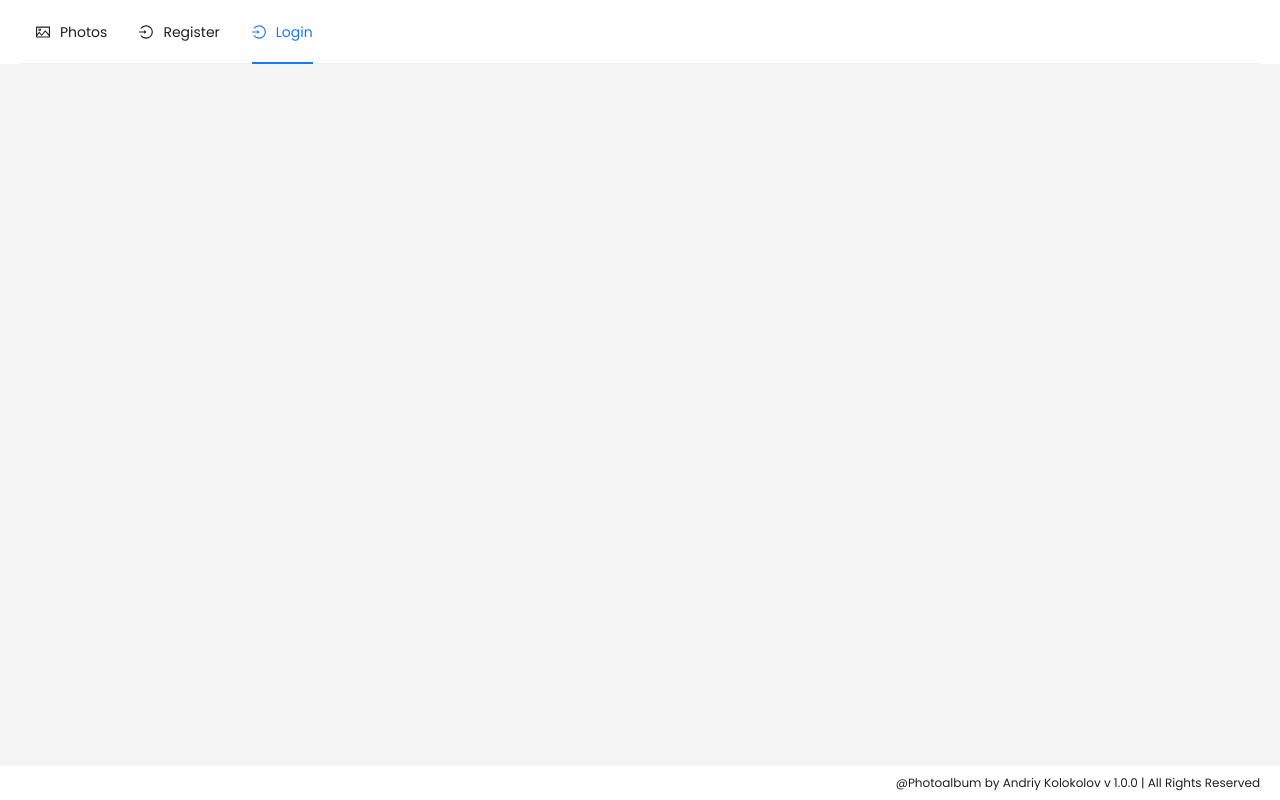
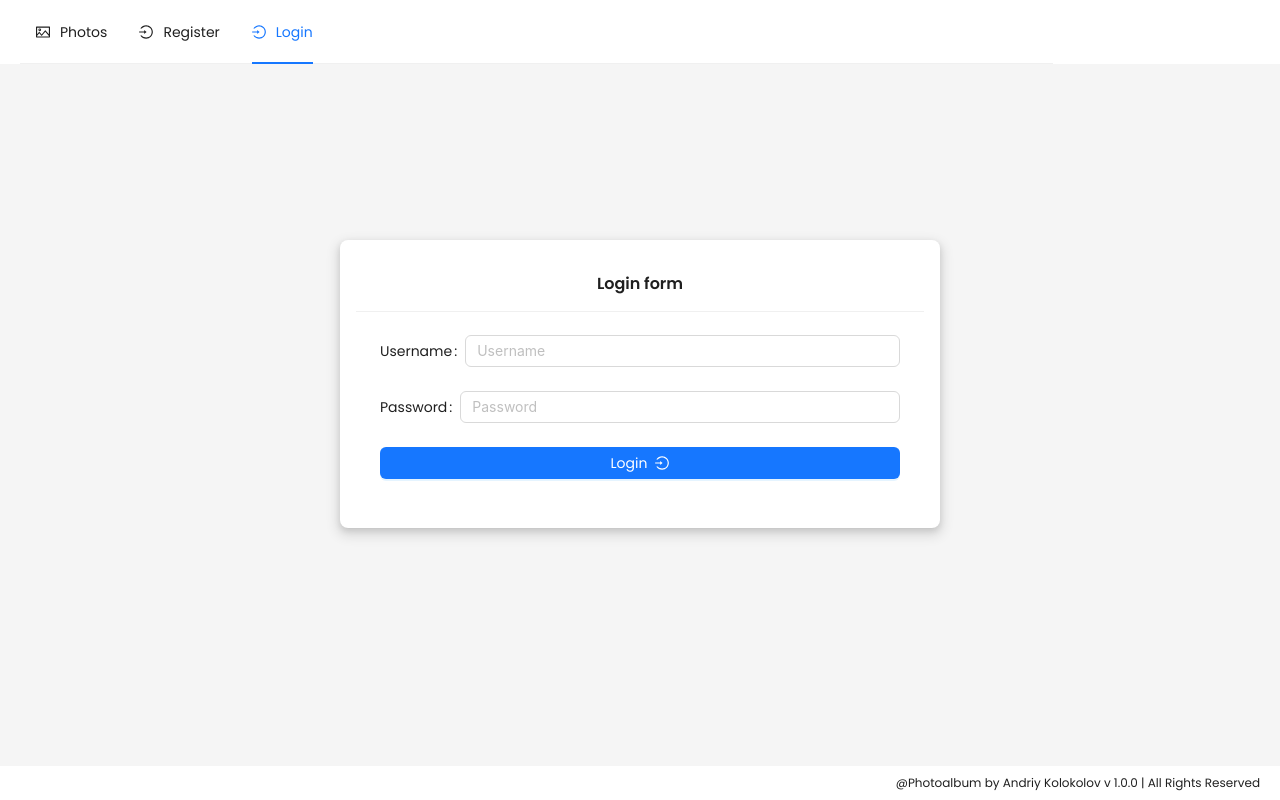
Before and after one commit to andriy-kolokolov/spring-il-mio-fotoalbum, a Vue app in the folder client/: page /login in a window 1280 px wide. Built offline with nearby package versions, Linux system fonts and the light colour scheme.

Commit message:
login, logout

```diff
--- a/client/src/components/MsHeader.vue
+++ b/client/src/components/MsHeader.vue
@@ -7,6 +7,7 @@ import {
 } from "@ant-design/icons-vue";
 import { h } from "vue";
 import { authState } from "../store/index.js";
+import AuthService from "../services/AuthService.js";
 
 export default {
   name: 'Header',
@@ -30,6 +31,9 @@ export default {
     updateActiveKey() {
       this.activeKey = this.$route.path;
     },
+    handleLogoutClick() {
+      AuthService.logout();
+    }
   },
   watch: {
     '$route'() {
@@ -40,6 +44,9 @@ export default {
     this.updateActiveKey();
   },
   computed: {
+    authenticated() {
+      return authState.isAuthenticated;
+    },
     computedMenuItems() {
       // permitted for all nav
       let menuItems = [
@@ -60,13 +67,6 @@ export default {
               label: 'Dashboard',
               title: 'Dashboard',
               onClick: () => this.navigateTo('/dashboard')
-            }, {
-              key: '/logout',
-              icon: () => h(LogoutOutlined),
-              label: 'Logout',
-              title: 'Logout',
-              onClick: () => this.navigateTo('/logout'),
-              style: { color: 'red', borderColor: 'red' }
             },
         )
       } else {
@@ -95,11 +95,31 @@ export default {
 </script>
 
 <template>
-  <a-menu
-      mode="horizontal"
-      :selectedKeys="[activeKey]"
-      :items="computedMenuItems"
-  />
+  <a-row justify="space-between">
+    <a-col
+        :span="20"
+    >
+      <a-menu
+          mode="horizontal"
+          :selectedKeys="[activeKey]"
+          :items="computedMenuItems"
+      />
+    </a-col>
+    <a-col
+        :span="4"
+        align="end"
+    >
+      <a-button
+          v-if="authenticated"
+          type="primary"
+          danger
+          @click="handleLogoutClick"
+      >
+        Logout
+      </a-button>
+    </a-col>
+  </a-row>
+
 </template>
 
 <style lang="scss">
--- a/client/src/pages/auth/Login.vue
+++ b/client/src/pages/auth/Login.vue
@@ -1,8 +1,124 @@
 <script>
+import AuthService from '../../services/AuthService.js';
+import { LoginOutlined } from "@ant-design/icons-vue";
 
+export default {
+  name: 'Register',
+  components: {
+    LoginOutlined
+  },
+  data() {
+    return {
+      form: {
+        username: '',
+        password: '',
+      },
+      success: false,
+      isSubmitting: false,
+      errorMessage: null,
+    }
+  },
+  methods: {
+    async handleSubmit() {
+      this.isSubmitting = true;
+      // reset errors and alerts
+      this.errorMessage = null;
+      this.success = false;
+      try {
+        await new Promise(resolve => setTimeout(resolve, 500));
+        const response = await AuthService.login(this.form);
+        if (response.success) {
+          this.success = true;
+          await new Promise(resolve => setTimeout(resolve, 500));
+          this.$router.push('/dashboard')
+        }
+      } catch (error) {
+        this.errorMessage = error.response.data.message;
+      } finally {
+        this.isSubmitting = false;
+      }
+    },
+    getFieldStatus() {
+      return this.errorMessage !== null ?
+          'error' : 'success'
+    }
+  }
+}
 </script>
 
 <template>
+
+  <a-flex
+      justify="center"
+      align="center"
+      :style="{
+        height: '80vh'
+      }"
+  >
+    <a-card
+        title="Login form"
+        class="ms-card"
+        :style="{
+          minWidth: '600px',
+          padding: '15px 15px 0 15px',
+          textAlign: 'center'
+        }"
+    >
+      <a-form
+          @submit.prevent="handleSubmit"
+          :model="form"
+      >
+        <a-form-item
+            v-if="success"
+        >
+          <a-alert
+              message="Login success!"
+              type="success"
+              show-icon
+          />
+        </a-form-item>
+
+        <a-form-item
+            label="Username"
+            :help="errorMessage"
+            :validate-status="getFieldStatus('username')"
+        >
+          <a-input
+              v-model:value="form.username"
+              placeholder="Username"
+              :status="getFieldStatus('username')"
+              :min="4"
+          ></a-input>
+
+        </a-form-item>
+
+        <a-form-item
+            label="Password"
+            :help="errorMessage"
+            :validate-status="getFieldStatus('password')"
+        >
+          <a-input
+              v-model:value="form.password"
+              type="password"
+              placeholder="Password"
+              :status="getFieldStatus('password')"
+          ></a-input>
+        </a-form-item>
+
+        <a-form-item
+        >
+          <a-button
+              :style="{display: 'flex', justifyContent: 'center', alignItems: 'center', width: '100%'}"
+              type="primary"
+              :loading="isSubmitting"
+              html-type="submit"
+          >Login <LoginOutlined/>
+          </a-button>
+
+        </a-form-item>
+      </a-form>
+    </a-card>
+  </a-flex>
 
 </template>
 
--- a/client/src/pages/auth/Register.vue
+++ b/client/src/pages/auth/Register.vue
@@ -1,14 +1,16 @@
 <script>
 import AuthService from '../../services/AuthService.js';
-import { notification } from "ant-design-vue";
+import { LoginOutlined } from "@ant-design/icons-vue";
 
 export default {
   name: 'Register',
+  components: {
+    LoginOutlined
+  },
   data() {
     return {
       form: {
         username: '',
-        email: '',
         password: '',
       },
       errors: null,
@@ -77,7 +79,6 @@ export default {
             v-if="success"
         >
           <a-alert
-
               message="Registration success, you can login now!"
               type="success"
               show-icon
@@ -122,11 +123,11 @@ export default {
         <a-form-item
         >
           <a-button
-              :style="{display: 'flex', justifyContent: 'center', width: '100%'}"
+              :style="{display: 'flex', justifyContent: 'center', alignItems: 'center', width: '100%'}"
               type="primary"
               :loading="isSubmitting"
               html-type="submit"
-          >Register
+          >Register <LoginOutlined/>
           </a-button>
 
         </a-form-item>
--- a/client/src/services/AuthService.js
+++ b/client/src/services/AuthService.js
@@ -1,5 +1,6 @@
 import axios from 'axios';
 import { setAuthStatus } from "../store/index.js";
+import { notification } from "ant-design-vue";
 
 const API_URL = 'http://localhost:8080/auth/';
 
@@ -21,6 +22,9 @@ class AuthService {
     logout() {
         localStorage.removeItem('user');
         setAuthStatus(false);
+        notification.warning({
+            message: 'You successfully logged out !'
+        })
     }
 }
 
```
